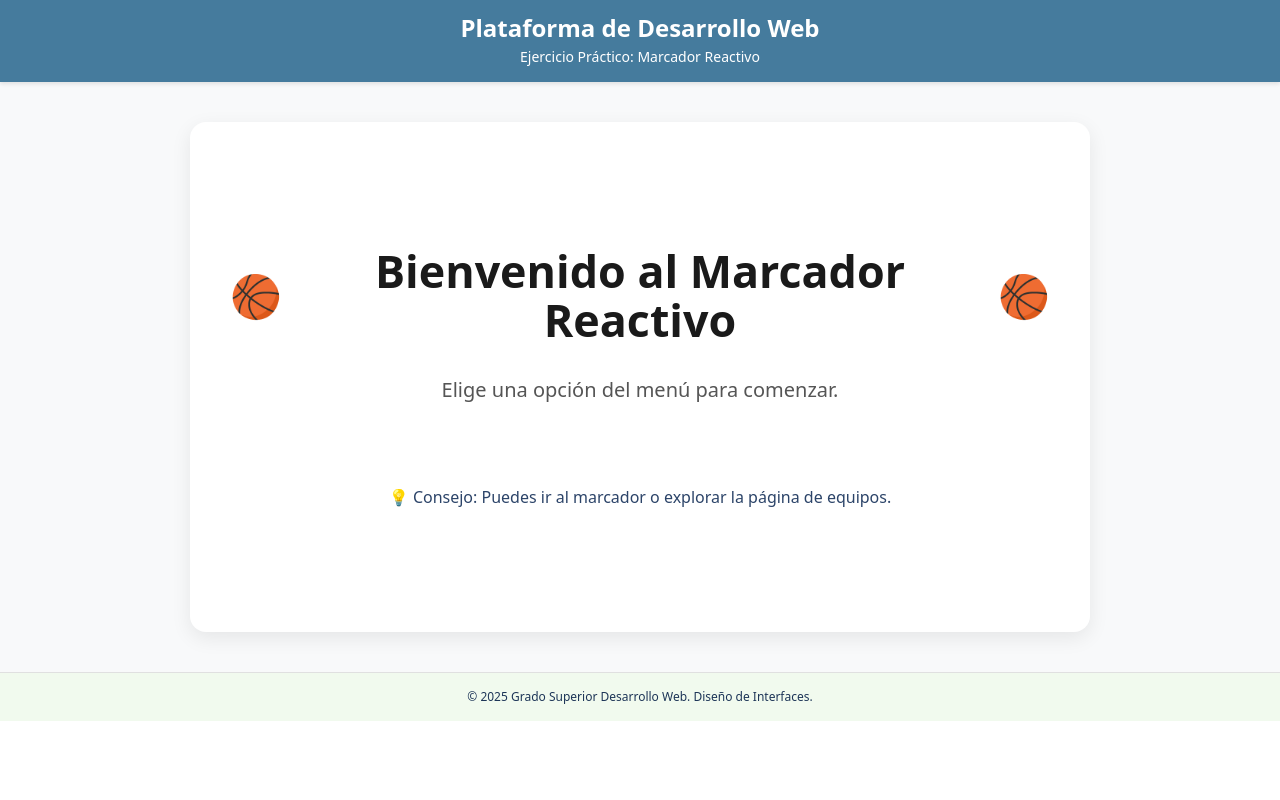
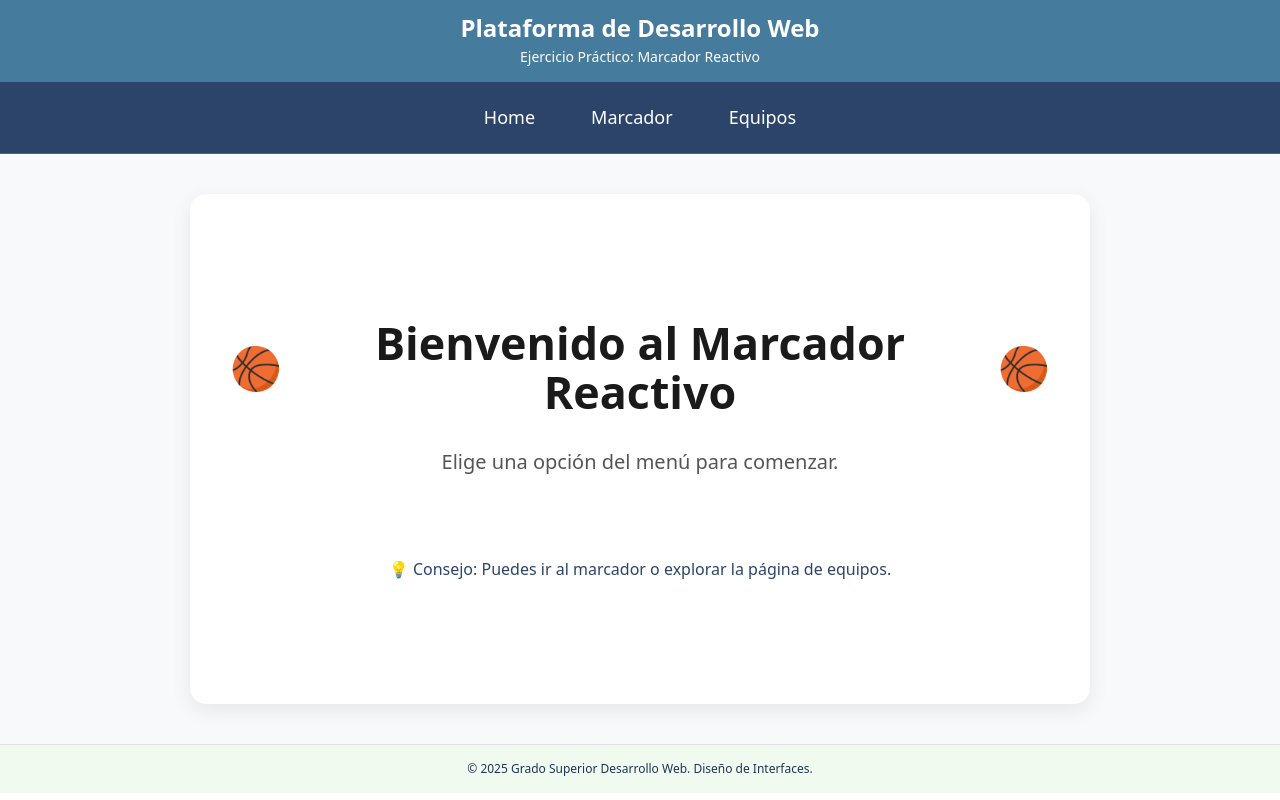
Before and after one commit to raulpra/DI, a React (Vite) app: page / in a window 1280 px wide. Built offline with nearby package versions, Linux system fonts and the light colour scheme.

Commit message:
Añadimos componente de navegación para alternar entre rutas

```diff
--- a/src/App.tsx
+++ b/src/App.tsx
@@ -1,6 +1,7 @@
 import { BrowserRouter, Routes, Route } from "react-router-dom";
 import Footer from "./components/Footer";
 import Header from "./components/Header";
+import Navigation from "./components/Navigation";
 import Home from "./pages/HomePage";
 import Scoreboard from "./pages/ScoreboardPage";
 import Teams from "./pages/TeamsPage";
@@ -10,6 +11,7 @@ export default function App() {
     <>
       <Header />
       <BrowserRouter>
+        <Navigation />
         <Routes>
           <Route path="/" element={<Home />} />
           <Route path="/score" element={<Scoreboard />} />
--- /dev/null
+++ b/src/components/Navigation.tsx
@@ -0,0 +1,55 @@
+import { NavLink } from "react-router-dom";
+
+export default function Navigation() {
+
+  return (
+    <nav
+          style={{
+            display: "flex",
+            justifyContent: "center",
+            gap: "32px",
+            padding: "16px 0",
+            backgroundColor: "#2c4469",
+            fontSize: "18px",
+            fontWeight: 500,
+            borderBottom: "1px solid rgba(255,255,255,0.15)",
+          }}
+        >
+          <NavLink
+            to="/"
+            style={{
+              color: "white",
+              textDecoration: "none",
+              padding: "6px 12px",
+              borderRadius: "6px",
+            }}
+          >
+            Home
+          </NavLink>
+
+          <NavLink
+            to="/score"
+            style={{
+              color: "white",
+              textDecoration: "none",
+              padding: "6px 12px",
+              borderRadius: "6px",
+            }}
+          >
+            Marcador
+          </NavLink>
+
+          <NavLink
+            to="/teams"
+            style={{
+              color: "white",
+              textDecoration: "none",
+              padding: "6px 12px",
+              borderRadius: "6px",
+            }}
+          >
+            Equipos
+          </NavLink>
+        </nav>
+  );
+}
```
